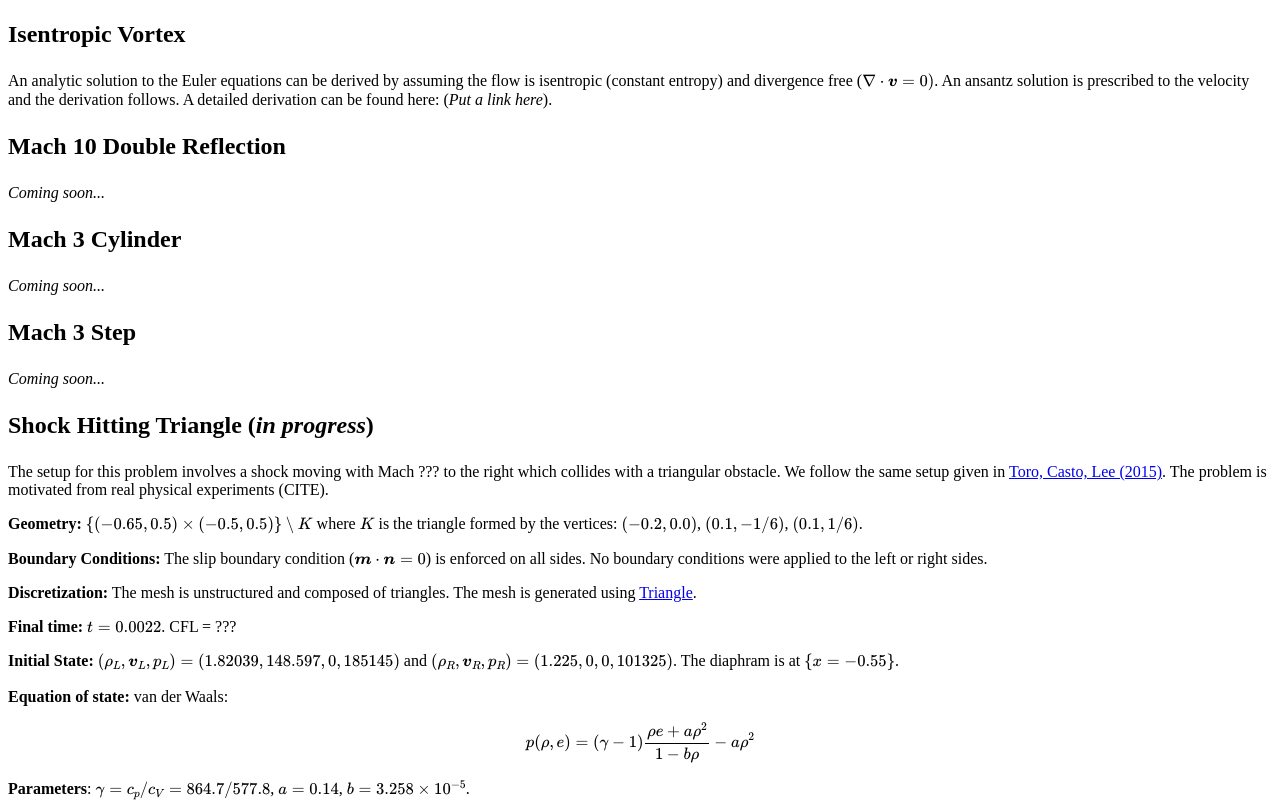
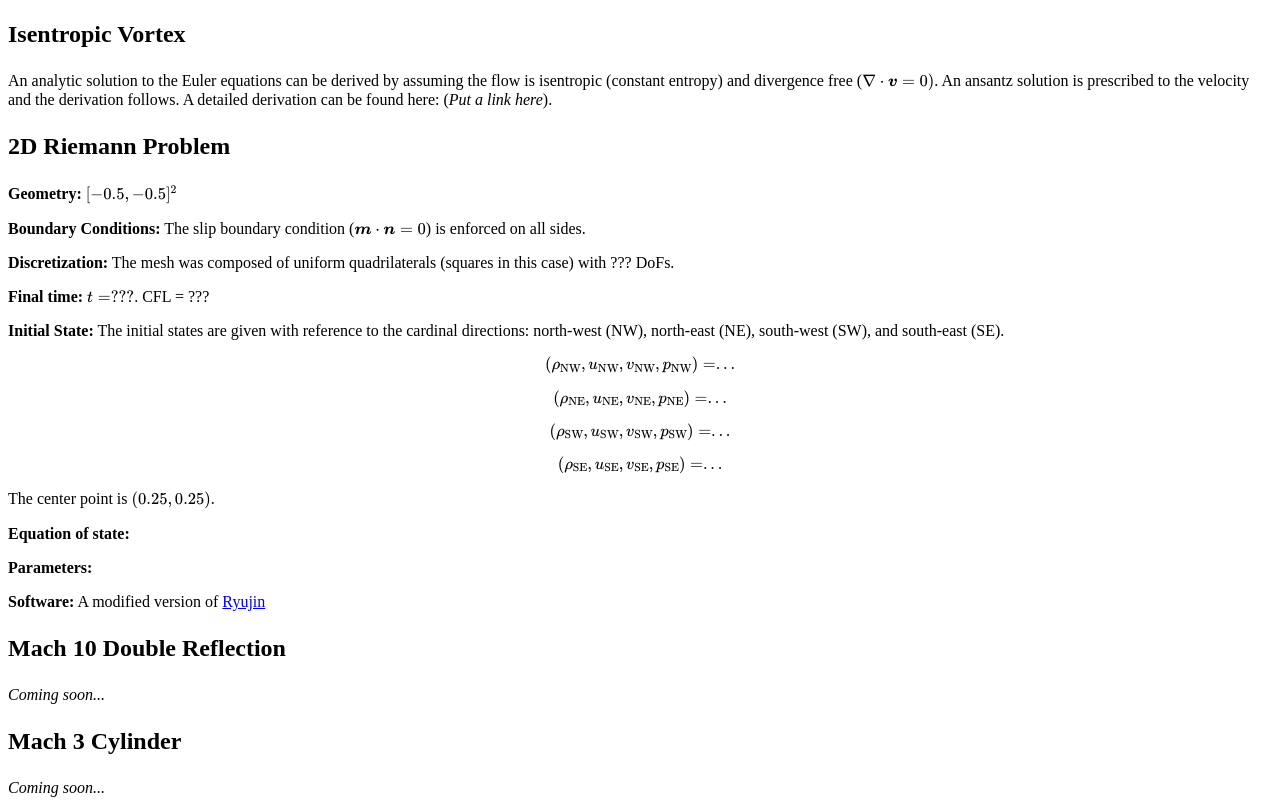
Before and after one commit to bgclayto/bgclayto.github.io, a plain HTML site: page 2d_simulations.html in a window 1280 px wide. Shown: the part 480-1283 px from the top of the page. Drawn offline with nearby package versions, Linux system fonts and the light colour scheme.

Commit message:
Something something.

```diff
--- a/2d_simulations.html
+++ b/2d_simulations.html
@@ -29,6 +29,31 @@ An ansantz solution is prescribed to the velocity and the derivation follows.
 A detailed derivation can be found here: (<i>Put a link here</i>).
 </p>
 
+<h3 style="font-size:150%">2D Riemann Problem</h3>
+
+<p><b>Geometry:</b> \( [-0.5,-0.5]^2 \)</p>
+<p><b>Boundary Conditions:</b> The slip boundary condition (\(\boldsymbol{m} \cdot \boldsymbol{n} = 0 \)) is enforced on all sides. </p>
+<p><b>Discretization:</b> The mesh was composed of uniform quadrilaterals (squares in this case) with ??? DoFs.</p>
+<p><b>Final time:</b> \(t = ???\). CFL = ???</p>
+<p><b>Initial State:</b> The initial states are given with reference to the cardinal directions: north-west (NW), north-east (NE), south-west (SW), and south-east (SE).
+\[
+	(\rho_{\text{NW}}, u_{\text{NW}}, v_{\text{NW}}, p_{\text{NW}}) = ...
+\]
+\[
+	(\rho_{\text{NE}}, u_{\text{NE}}, v_{\text{NE}}, p_{\text{NE}}) = ...
+\]
+\[
+	(\rho_{\text{SW}}, u_{\text{SW}}, v_{\text{SW}}, p_{\text{SW}}) = ...
+\]
+\[
+	(\rho_{\text{SE}}, u_{\text{SE}}, v_{\text{SE}}, p_{\text{SE}}) = ...
+\]
+The center point is \( (0.25,0.25) \).
+</p>
+<p><b>Equation of state:</b></p>
+<p><b>Parameters:</b></p>
+<p><b>Software:</b> A modified version of <a href="https://github.com/conservation-laws/ryujin">Ryujin</a></p>
+
 <h3 style="font-size:150%">Mach 10 Double Reflection</h3>
 <p> <i> Coming soon... </i>
 
@@ -45,10 +70,12 @@ We follow the same setup given in <a href="https://www.sciencedirect.com/science
 The problem is motivated from real physical experiments (CITE).
 </p>
 
+
+
 <p><b>Geometry:</b> \( \{(-0.65,0.5) \times (-0.5,0.5)\} \setminus K \) where \(K\) is the triangle formed by the vertices: \( (-0.2,0.0) \), \( (0.1, -1/6) \),  \( (0.1, 1/6) \). </p>
 <p><b>Boundary Conditions:</b> The slip boundary condition (\(\boldsymbol{m} \cdot \boldsymbol{n} = 0 \)) is enforced on all sides. No boundary conditions were applied to the left or right sides. </p>
-<p><b>Discretization:</b> The mesh is unstructured and composed of triangles. The mesh is generated using <a href="http://www.cs.cmu.edu/~quake/triangle.html">Triangle</a>.</p>
-<p><b>Final time:</b> \(t = 0.0022\). CFL = ???</p>
+<p><b>Discretization:</b> The mesh is unstructured and composed of triangles with 1,222,183 DoFs. The mesh is generated using <a href="http://www.cs.cmu.edu/~quake/triangle.html">Triangle</a>.</p>
+<p><b>Final time:</b> \(t = 0.0022\). CFL = 0.33</p>
 <p><b>Initial State:</b> \( (\rho_L, \boldsymbol{v}_L, p_L) = (1.82039, 148.597, 0, 185145) \) and \( (\rho_R, \boldsymbol{v}_R, p_R) = (1.225, 0, 0, 101325) \). The diaphram is at \( \{x = -0.55\} \). </p>
 <p><b>Equation of state:</b> van der Waals: \[ p(\rho, e) = (\gamma-1) \frac{\rho e + a\rho^2}{1 - b\rho} - a \rho^2 \] </p>
 <p><b>Parameters</b>: \(\gamma = c_p/c_V = 864.7/577.8\), \(a = 0.14\), \(b = 3.258 \times 10^{-5}\). </p>
--- /dev/null
+++ b/index.css
@@ -0,0 +1,3 @@
+body {
+	background-color: White;
+}
```
Also changed, not shown: index.html (+2 -3 lines).
